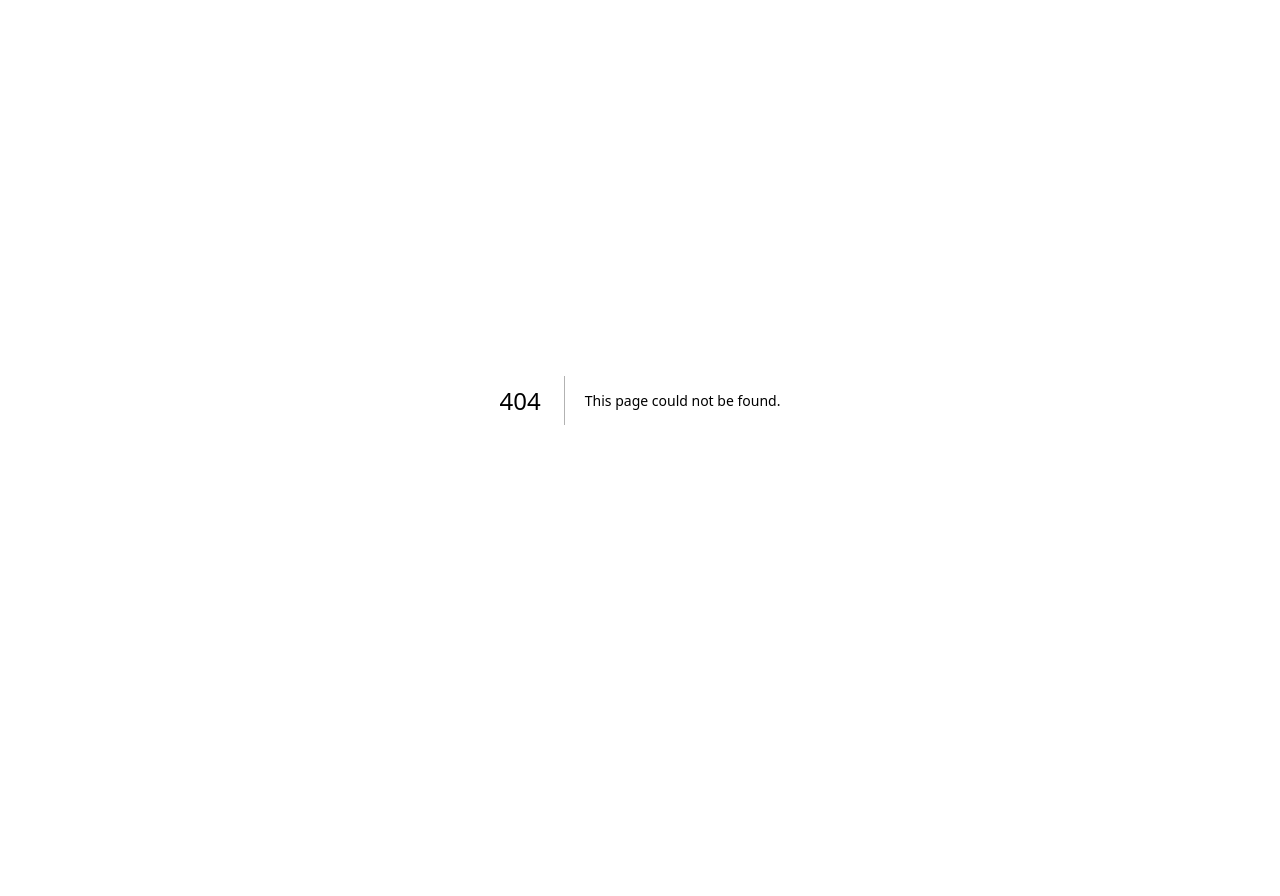
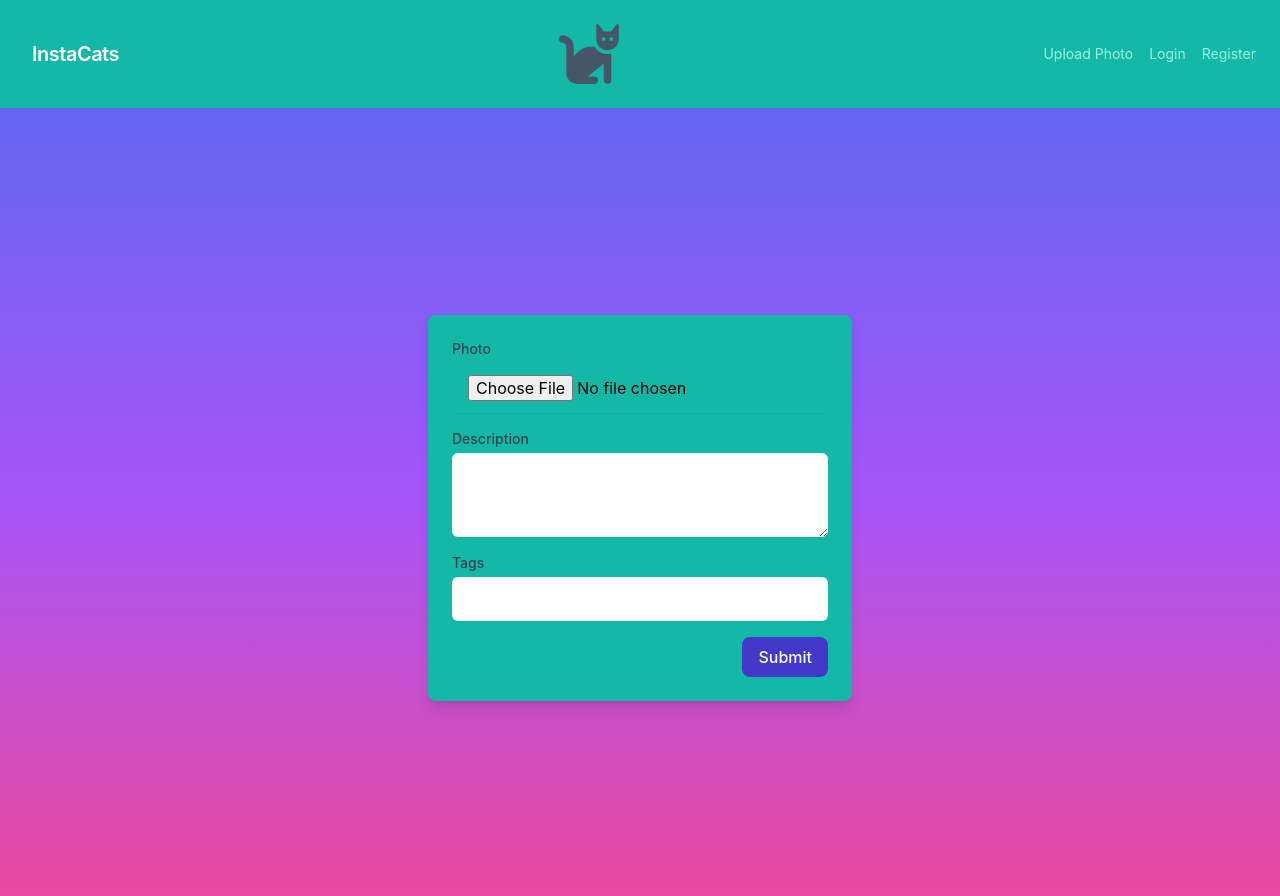
Before and after one commit to tjphillips08/insta_nextjs, a Next.js app: page /Upload in a window 1280 px wide. Before the commit this address had no page. Shown: the top 896 px of the page. Before the commit the page ends 800 px from the top, so only its background shows below. Built offline with nearby package versions, Linux system fonts and the light colour scheme.

Commit message:
image uploader set for app

```diff
--- /dev/null
+++ b/pages/Upload.js
@@ -0,0 +1,100 @@
+import { useState } from "react";
+import NavigationBar from "../components/NavigationBar";
+
+const Upload = () => {
+  const [photo, setPhoto] = useState(null);
+  const [description, setDescription] = useState("");
+  const [tags, setTags] = useState([]);
+
+  const handlePhotoChange = (event) => {
+    setPhoto(event.target.files[0]);
+  };
+
+  const handleDescriptionChange = (event) => {
+    setDescription(event.target.value);
+  };
+
+  const handleTagChange = (event) => {
+    setTags(event.target.value.split(","));
+  };
+
+  const handleSubmit = (event) => {
+    event.preventDefault();
+
+    // TODO: Upload photo and description to server
+  };
+
+  return (
+    <div>
+      <NavigationBar />
+      <div className="flex justify-center items-center h-screen bg-gradient-to-b from-indigo-500 via-purple-500 to-pink-500">
+        <form className="bg-teal-500 p-6 rounded-lg shadow-lg" onSubmit={handleSubmit}>
+          <div className="mb-4">
+            <label
+              htmlFor="photo"
+              className="block text-sm font-medium leading-5 text-gray-700"
+            >
+              Photo
+            </label>
+            <div className="mt-1 relative rounded-md shadow-sm">
+              <input
+                id="photo"
+                type="file"
+                accept="image/*"
+                className="form-input py-3 px-4 block w-full leading-5 rounded-md transition duration-150 ease-in-out"
+                onChange={handlePhotoChange}
+              />
+            </div>
+          </div>
+
+          <div className="mb-4">
+            <label
+              htmlFor="description"
+              className="block text-sm font-medium leading-5 text-gray-700"
+            >
+              Description
+            </label>
+            <div className="mt-1 relative rounded-md shadow-sm">
+              <textarea
+                id="description"
+                rows="3"
+                className="form-input py-3 px-4 block w-full leading-5 rounded-md transition duration-150 ease-in-out"
+                onChange={handleDescriptionChange}
+                value={description}
+              />
+            </div>
+          </div>
+
+          <div className="mb-4">
+            <label
+              htmlFor="tags"
+              className="block text-sm font-medium leading-5 text-gray-700"
+            >
+              Tags
+            </label>
+            <div className="mt-1 relative rounded-md shadow-sm">
+              <input
+                id="tags"
+                type="text"
+                className="form-input py-3 px-4 block w-full leading-5 rounded-md transition duration-150 ease-in-out"
+                onChange={handleTagChange}
+                value={tags.join(",")}
+              />
+            </div>
+          </div>
+
+          <div className="flex items-center justify-end">
+            <button
+              type="submit"
+              className="px-4 py-2 font-medium text-white bg-indigo-700 rounded-lg"
+            >
+              Submit
+            </button>
+          </div>
+        </form>
+      </div>
+    </div>
+  );
+};
+
+export default Upload
```
